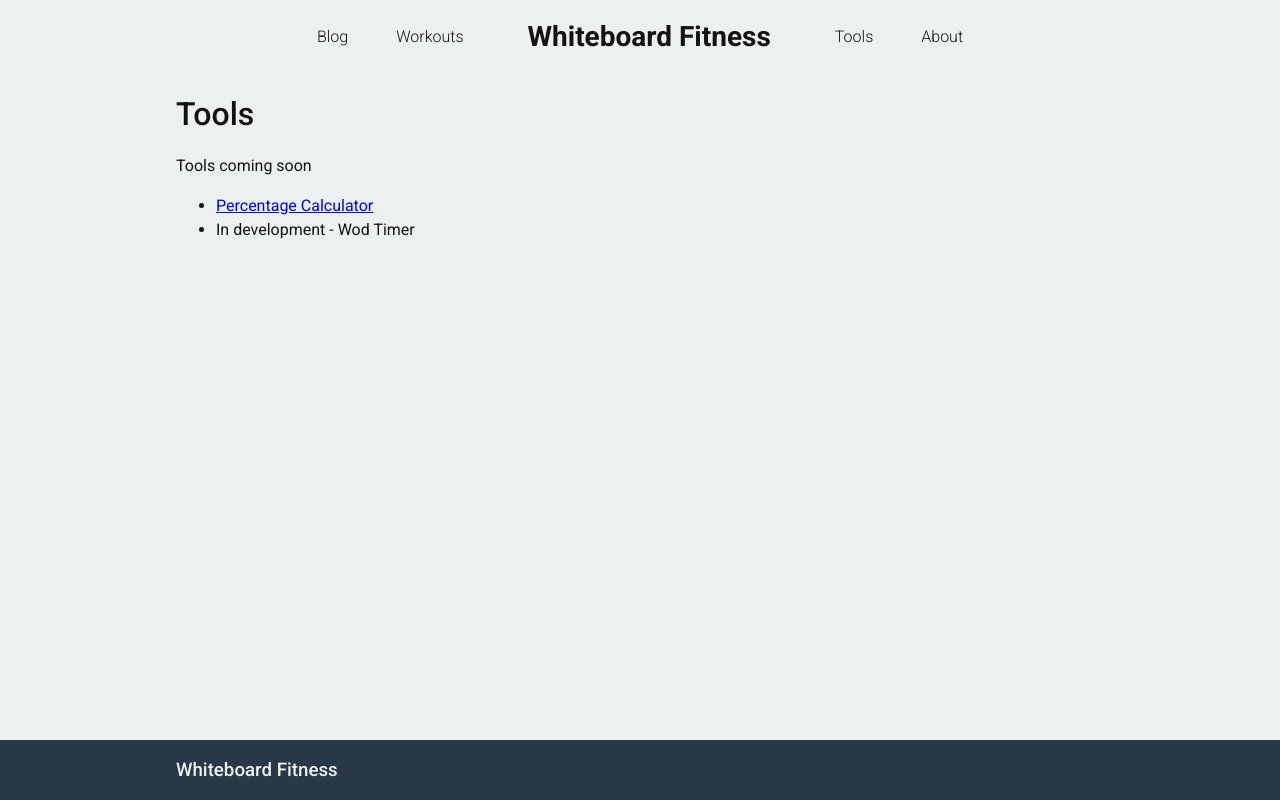
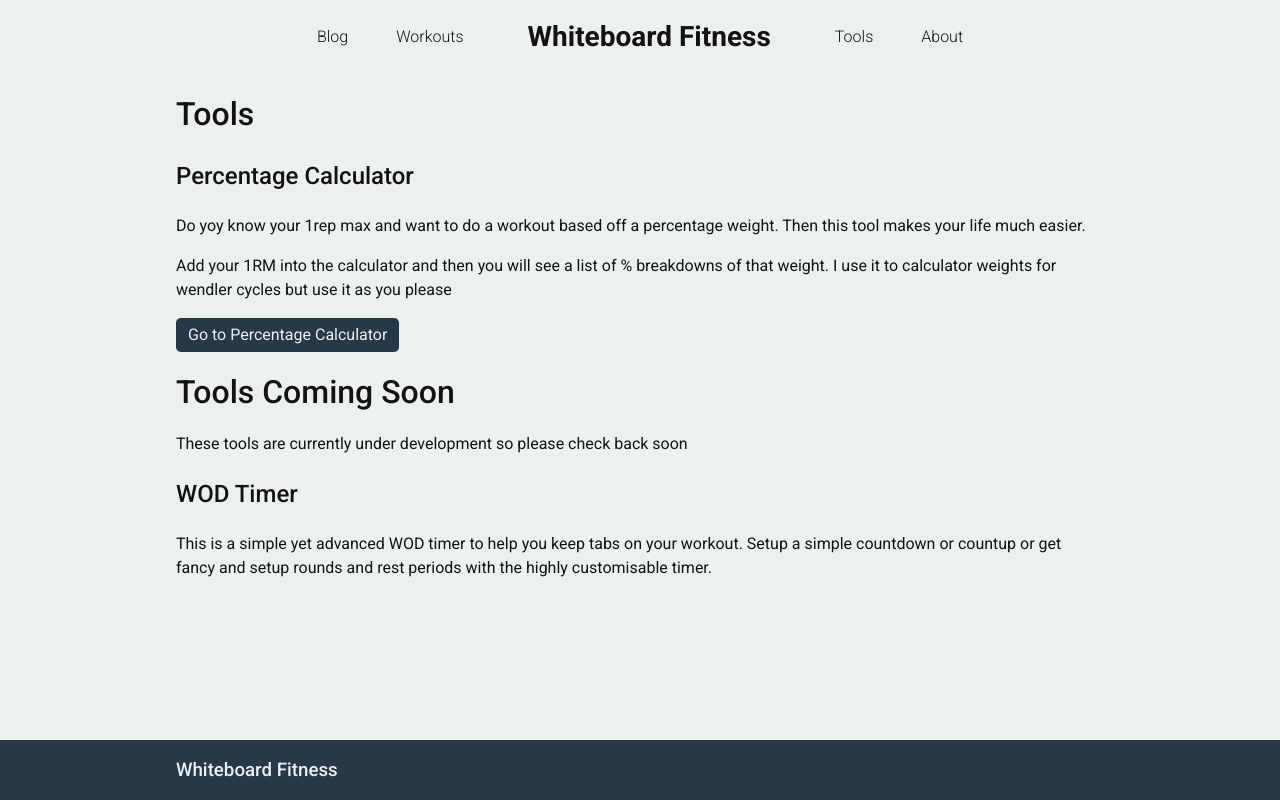
Before and after one commit to kieranmv95/WhiteboardFitness, a Next.js app: page /tools in a window 1280 px wide. Built offline with nearby package versions, Linux system fonts and the light colour scheme.

Commit message:
feat: updated tools page

```diff
--- a/components/Button/styles.ts
+++ b/components/Button/styles.ts
@@ -5,6 +5,7 @@ type ButtonProps = {
 };
 
 export const Button = styled.button<ButtonProps>`
+  cursor: pointer;
   background: ${({ theme }) => theme.colors.secondary};
   color: ${({ theme }) => theme.colors.bg};
   border-radius: ${({ theme }) => theme.borderRadius.xs};
--- a/pages/tools/index.tsx
+++ b/pages/tools/index.tsx
@@ -3,6 +3,7 @@ import Link from "next/link";
 import Head from "next/head";
 
 import * as PageStyles from "../../styles/pages/shared";
+import { Button } from "../../components/Button/styles";
 
 const Tools: NextPage = () => {
   return (
@@ -16,15 +17,35 @@ const Tools: NextPage = () => {
       <main>
         <PageStyles.Container>
           <PageStyles.Title>Tools</PageStyles.Title>
-          <p>Tools coming soon</p>
-          <ul>
-            <li>
-              <Link href="/tools/percentage-calculator">
-                Percentage Calculator
-              </Link>
-            </li>
-            <li>In development - Wod Timer</li>
-          </ul>
+
+          <div>
+            <h2>Percentage Calculator</h2>
+            <p>
+              Do yoy know your 1rep max and want to do a workout based off a
+              percentage weight. Then this tool makes your life much easier.
+            </p>
+            <p>
+              Add your 1RM into the calculator and then you will see a list of %
+              breakdowns of that weight. I use it to calculator weights for
+              wendler cycles but use it as you please
+            </p>
+            <Link href="/tools/percentage-calculator">
+              <Button>Go to Percentage Calculator</Button>
+            </Link>
+          </div>
+          <PageStyles.Title>Tools Coming Soon</PageStyles.Title>
+          <p>
+            These tools are currently under development so please check back
+            soon
+          </p>
+          <div>
+            <h2>WOD Timer</h2>
+            <p>
+              This is a simple yet advanced WOD timer to help you keep tabs on
+              your workout. Setup a simple countdown or countup or get fancy and
+              setup rounds and rest periods with the highly customisable timer.
+            </p>
+          </div>
         </PageStyles.Container>
       </main>
     </>
```
Also changed, not shown: 1 other file (tests, documents, lock files or other folders).
